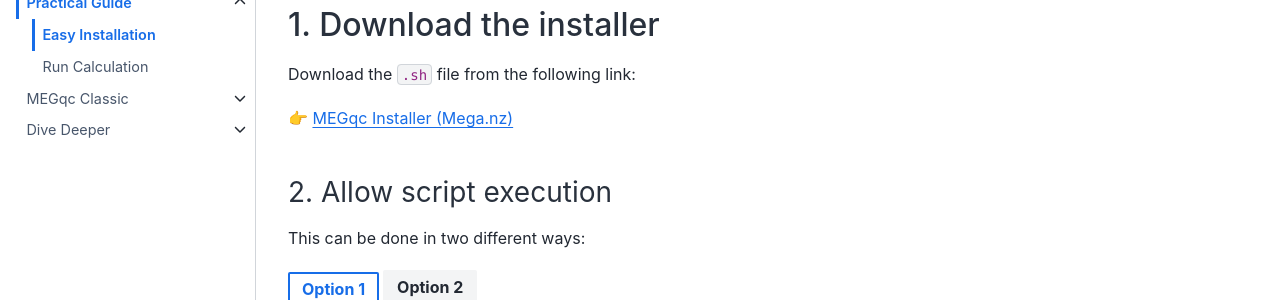
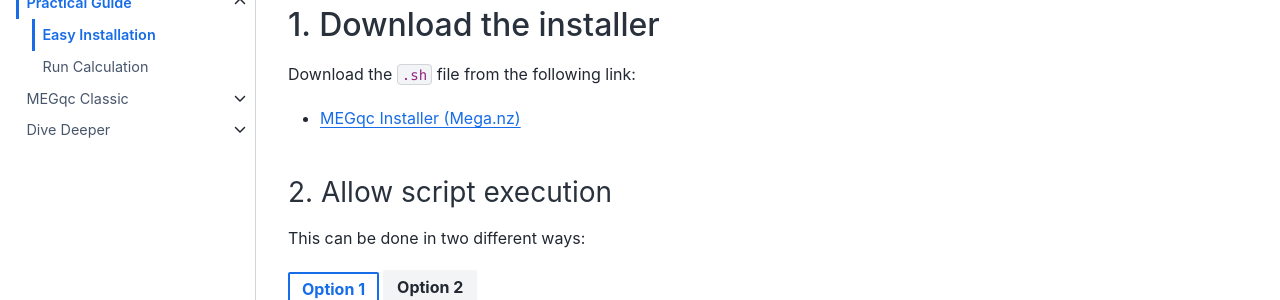
Before and after one commit to ANCPLabOldenburg/megqc_documentation, a Jupyter Book: the page built from new/install.md, in a window 1280 px wide and 900 px high. Shown: the part 251-551 px from the top of the window. Built offline with Jupyter Book 1.0.4 settings and Sphinx 7.4.7 and the Sphinx Book theme 1.1.4, drawn with Linux system fonts in a browser that asks for light colours; pages that are not in the unit, such as notebooks, are missing from menus.

```diff
--- a/new/install.md
+++ b/new/install.md
@@ -5,7 +5,7 @@ We have created a shell script installer that will make the installation process
 ## 1. Download the installer
 Download the `.sh` file from the following link:
 
-👉 [MEGqc Installer (Mega.nz)](https://mega.nz/file/dMBh1QBQ#o3m1HGd_F-qZEXNR0s7kXzheUSgC3DXYVzSqhq-ulgY)
+* [MEGqc Installer (Mega.nz)](https://mega.nz/file/dMBh1QBQ#o3m1HGd_F-qZEXNR0s7kXzheUSgC3DXYVzSqhq-ulgY)
 
 ### 2. Allow script execution
 This can be done in two different ways:
```
